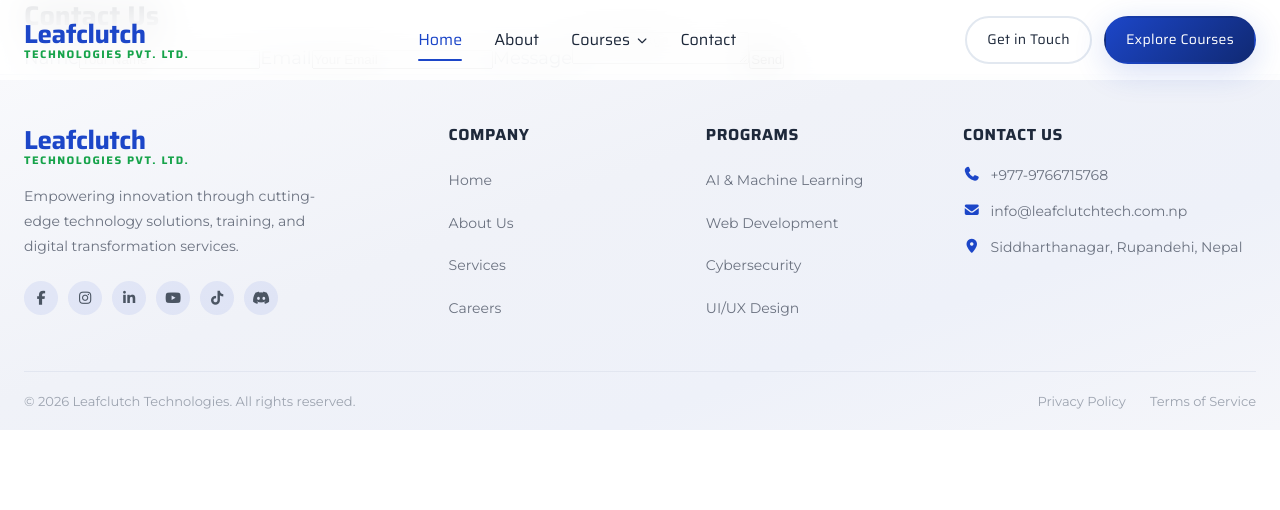
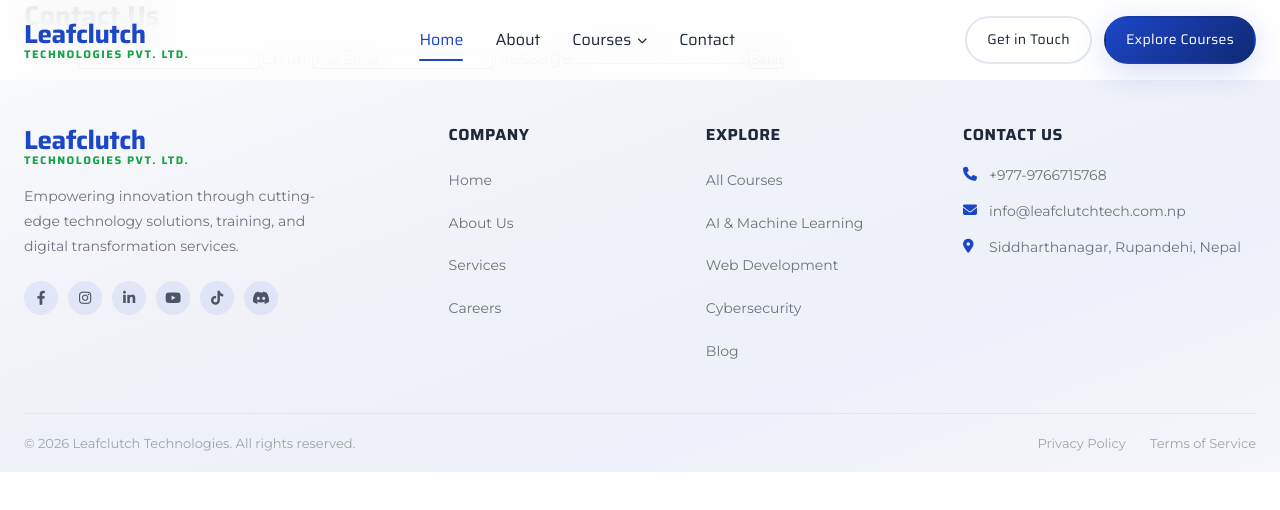
Before and after one commit to PreshaShrestha4/Leafclutch-react-clone, a React (Create React App) app: page /contact in a window 1280 px wide. Shown: the top 510 px of the page. Built offline with nearby package versions, Linux system fonts and the light colour scheme.

Commit message:
Add Footer component

```diff
--- a/src/components/Footer.js
+++ b/src/components/Footer.js
@@ -1,20 +1,15 @@
-// src/components/Footer.jsx
-import React from "react";
-import { Link } from "react-router-dom";
-import "@fortawesome/fontawesome-free/css/all.min.css";
-
-export default function Footer() {
+function Footer() {
   return (
     <footer className="footer" id="footer">
       <div className="container">
         <div className="footer-grid">
           <div className="footer-brand">
-            <Link to="/" className="logo">
+            <a href="index.html" className="logo">
               <span className="logo-text">
                 <span className="logo-line1">Leafclutch</span>
                 <span className="logo-line2">Technologies Pvt. Ltd.</span>
               </span>
-            </Link>
+            </a>
             <p>
               Empowering innovation through cutting-edge technology solutions,
               training, and digital transformation services.
@@ -75,10 +70,10 @@
             <h4>Company</h4>
             <ul>
               <li>
-                <Link to="/">Home</Link>
+                <a href="index.html">Home</a>
               </li>
               <li>
-                <Link to="/about">About Us</Link>
+                <a href="about.html">About Us</a>
               </li>
               <li>
                 <a
@@ -102,21 +97,23 @@
           </div>
 
           <div className="footer-col">
-            <h4>Programs</h4>
+            <h4>Explore</h4>
             <ul>
               <li>
-                <Link to="/courses">AI & Machine Learning</Link>
+                <a href="courses.html">All Courses</a>
               </li>
               <li>
-                <Link to="/courses">Web Development</Link>
+                <a href="course-ai-ml.html">AI &amp; Machine Learning</a>
               </li>
               <li>
-                <Link to="/courses">Cybersecurity</Link>
+                <a href="course-web-dev.html">Web Development</a>
               </li>
               <li>
-                <Link to="/courses">UI/UX Design</Link>
+                <a href="course-cybersecurity.html">Cybersecurity</a>
               </li>
-              {/* Blog link is external so keep as <a> or remove if not needed */}
+              <li>
+                <a href="blog.html">Blog</a>
+              </li>
             </ul>
           </div>
 
@@ -142,7 +139,7 @@
         </div>
 
         <div className="footer-bottom">
-          <p>© 2026 Leafclutch Technologies. All rights reserved.</p>
+          <p>&copy; 2026 Leafclutch Technologies. All rights reserved.</p>
           <div className="footer-bottom-links">
             <a
               href="https://leafclutchtech.com.np/privacy"
@@ -164,3 +161,5 @@
     </footer>
   );
 }
+
+export default Footer;
```
